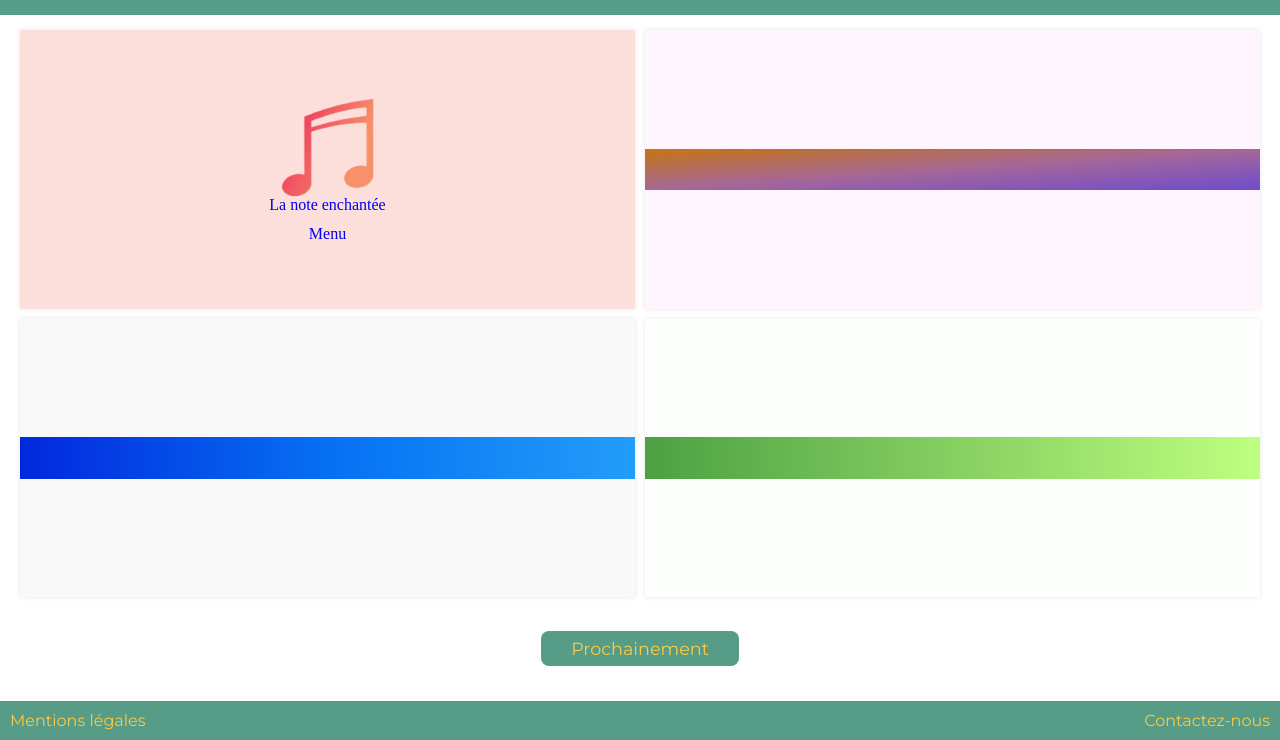
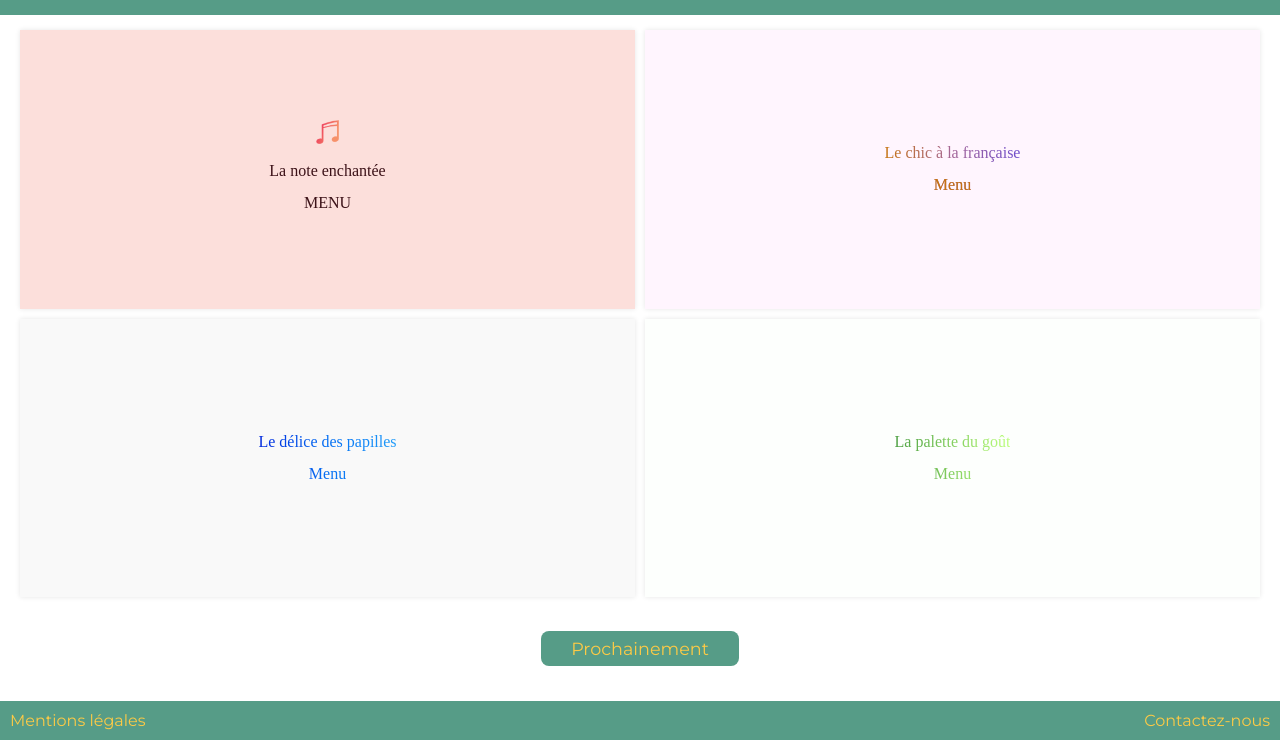
Before and after one commit to sodanlabs/openclassrooms_p3, a plain HTML site: page ohmyfoodv1/index.html in a window 1280 px wide. Shown: the part 60-800 px from the top of the page. Drawn offline with Linux system fonts and the light colour scheme.

Commit message:
add(feat):animation on the title of the meals
add(feat):menu titles with transparent background and color gradient

```diff
--- a/ohmyfoodv1/css/stylesheet.css
+++ b/ohmyfoodv1/css/stylesheet.css
@@ -70,6 +70,9 @@ footer {
   /* place-items: center stretch; */
 }
 
+
+/*************** Tile ****************/
+
 .tile {
   display: flex;
   flex-direction: column;
@@ -78,31 +81,38 @@ footer {
   box-shadow: 0px 0px 5px 0px rgba(0, 0, 0, 0.1);
 }
 
-.tile p {
+.tile_menu p {
   margin: 0;
-  line-height: 0.8rem;
+  line-height: 2rem;
 }
 
-.tile a {
+.tile_menu a {
   text-align: center;
   line-height: 1rem;
   width: 100%;
 }
 
-.tile a:link,
-.tile a:visited {
+.tile_menu a:link,
+.tile_menu a:visited {
   text-decoration: none;
 }
 
-.tile a:hover {
+.scale:hover {
   transform: scale(1.2);
   transition: transform 850ms;
   transition-delay: 0, 250ms;
   cursor: pointer;
 }
 
-.tile_LaNoteEnchantee {
+.transparent {
+  color: transparent;
+}
+
+.backgroundcolor_LaNoteEnchantee {
   background-color: #fcdfdb;
+}
+
+.tile_LaNoteEnchantee a {
   color: #3c1218;
 }
 
@@ -111,16 +121,48 @@ footer {
   height: auto;
 }
 
-.tile_LeChicalaFrancaise {
+.LaNoteEnchantee_title_menu {
+  text-transform: uppercase;
+}
+
+.backgroundcolor_LeChicalaFrancaise {
   background-color: #fff5fe;
 }
 
-.tile_LeDelicedesPapilles {
+.tile_LeChicalaFrancaise {
+  background: linear-gradient(to right, #c67412, #a56799, #6e4ccc);
+  background-clip: text;
+  -webkit-background-clip: text;
+}
+
+.LeChicalaFrancaise_title_menu {
+  color: #c77412;
+}
+
+.backgroundcolor_LeDelicedesPapilles {
   background-color: #f9f9f9;
 }
 
+.tile_LeDelicedesPapilles {
+  background: linear-gradient(to right, #0228dd,#0670f3, #229df9);
+  background-clip: text;
+  -webkit-background-clip: text;
+}
+
+.LeDelicedesPapilles_title_menu {
+}
+
+.backgroundcolor_LaPaletteduGout {
+  background-color: #fdfffd;
+}
+
 .tile_LaPaletteduGout {
-  background-color: #fdfffd;
+  background: linear-gradient(to right, #4da043, #beff7f);
+  background-clip: text;
+  -webkit-background-clip: text;
+}
+
+.LaPaletteduGout_title_menu {
 }
 
 .button_Prochainement {
@@ -134,22 +176,3 @@ footer {
   padding: 7px 30px;
   border-radius: 0.5rem;
 }
-
-.background_clip {
-  background-clip: text;
-  -webkit-background-clip: text;
-  color: transparent !important;
-}
-
-.color_LeChicalaFrancaise {
-  background: linear-gradient(to right bottom, #c67412, #a56799, #6e4ccc);
-
-}
-
-.color_LeDelicedesPapilles {
-  background: linear-gradient(to right, #0228dd,#0670f3, #229df9);
-}
-
-.color_LaPaletteduGout {
-  background: linear-gradient(to right, #4da043, #beff7f);
-}
--- a/ohmyfoodv1/index.html
+++ b/ohmyfoodv1/index.html
@@ -10,16 +10,25 @@
     <!-- Twitter Card data -->
     <meta name="twitter:card" content="summary" />
     <meta property="twitter:description" content="ohmyfood" />
-    <meta name="twitter:url" content="https://sodanlabs.github.io/openclassrooms_p3/" />
+    <meta
+      name="twitter:url"
+      content="https://sodanlabs.github.io/openclassrooms_p3/"
+    />
 
     <!-- Open Graph data -->
     <meta property="og:title" content="ohmyfood" />
     <meta property="og:type" content="website" />
-    <meta property="og:url" content="https://sodanlabs.github.io/openclassrooms_p3/" />
+    <meta
+      property="og:url"
+      content="https://sodanlabs.github.io/openclassrooms_p3/"
+    />
     <meta property="og:description" content="ohmyfood" />
 
     <!-- <link rel="stylesheet"  href="https://use.fontawesome.com/releases/v5.13.0/css/all.css"/> -->
-    <link href="https://fonts.googleapis.com/css2?family=Caveat&family=Montserrat:wght@400;700;800;900&display=swap" rel="stylesheet">
+    <link
+      href="https://fonts.googleapis.com/css2?family=Caveat&family=Montserrat:wght@400;700;800;900&display=swap"
+      rel="stylesheet"
+    />
 
     <link rel="stylesheet" type="text/css" href="css/stylesheet.css" />
   </head>
@@ -29,28 +38,49 @@
     </header>
     <main class="site_main">
       <div class="container_ListofMenus">
-    <div class="tile tile_LaNoteEnchantee">
+        <div class="tile backgroundcolor_LaNoteEnchantee">
+        <div class="tile_menu tile_LaNoteEnchantee scale">
             <a href="MenuLaNoteEnchantee.html">
-        <p><img class="semiquaver-menu" src="pictures/LaNoteEnchante_decoration_semiquaver.png" alt="Représentation note musique"><br>
-      La note enchantée</p><br>
-      <p>Menu</p></a>
+
+<p>
+                  <img
+                    class="semiquaver-menu"
+                    src="pictures/LaNoteEnchante_decoration_semiquaver.png"
+                    alt="Représentation note musique"
+                  />
+</p>
+
+              <p>La note enchantée</p>
+              <p class="LaNoteEnchantee_title_menu">Menu</p></a
+            >
 </div>
-    <div class="tile tile_LeChicalaFrancaise">
-      <a href="MenuLeChicalaFrancaise.html" class="color_LeChicalaFrancaise background_clip">
-        <p>Le chic à la française</p><br>
-        <p>Menu</p></a>
         </div>
-    <div class="tile tile_LeDelicedesPapilles">
-      <a href="MenuLeDelicedesPapilles.html"
-      class="color_LeDelicedesPapilles background_clip">
-      <p>Le délice des papilles</p><br>
-      <p>Menu</p></a>
+
+        <div class="tile backgroundcolor_LeChicalaFrancaise">
+          <div class="tile_menu tile_LeChicalaFrancaise scale">
+            <a href="MenuLeChicalaFrancaise.html" class="transparent scale">
+              <p>Le chic à la française</p>
+              <p class="LeChicalaFrancaise_title_menu">Menu</p></a
+            >
           </div>
-    <div class="tile tile_LaPaletteduGout">
-      <a href="MenuLaPaletteduGout.html"
-      class="background_clip color_LaPaletteduGout">
-      <p>La palette du goût</p><br>
-      <p>Menu</p></a>
+        </div>
+
+        <div class="tile backgroundcolor_LeDelicedesPapilles">
+          <div class="tile_menu tile_LeDelicedesPapilles scale">
+            <a href="MenuLeDelicedesPapilles.html" class="transparent">
+              <p>Le délice des papilles</p>
+              <p class="LeDelicedesPapilles_title_menu">Menu</p></a
+            >
+          </div>
+        </div>
+
+        <div class="tile backgroundcolor_LaPaletteduGout">
+          <div class="tile_menu tile_LaPaletteduGout scale">
+            <a href="MenuLaPaletteduGout.html" class="transparent">
+              <p>La palette du goût</p>
+              <p class="LaPaletteduGout_title_menu">Menu</p></a
+            >
+          </div>
         </div>
       </div>
       <div class="button_Prochainement">
```
Also changed, not shown: ohmyfoodv1/MenuLaNoteEnchantee.html (+6 -2 lines), ohmyfoodv1/MenuLaPaletteduGout.html (+3 -3 lines), ohmyfoodv1/MenuLeChicalaFrancaise.html (+3 -3 lines), ohmyfoodv1/MenuLeDelicedesPapilles.html (+3 -3 lines), ohmyfoodv1/css/menu.css (+11 -8 lines), ohmyfoodv1/css/menuLaNoteEnchantee.css (+4 -3 lines), ohmyfoodv1/css/menuLeDelicedesPapilles.css (line endings or trailing spaces). Lines whose indentation alone changed are shown as unchanged.
